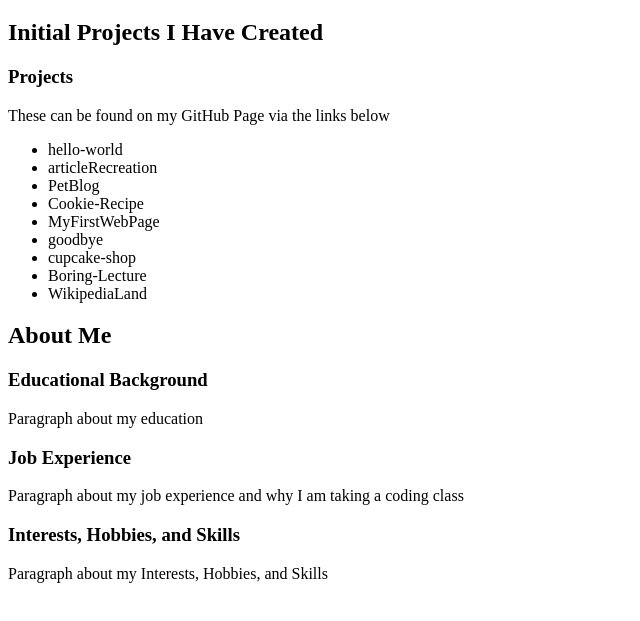
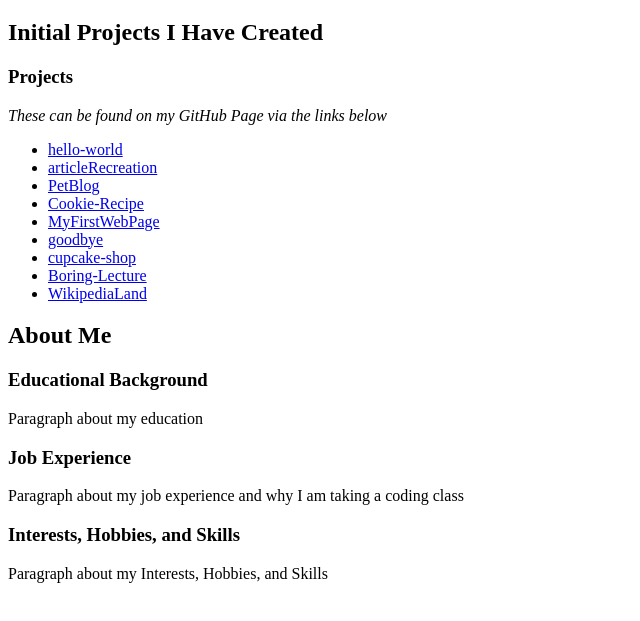
Before and after one commit to krause197/Portfolio-Landing-Page, a plain HTML site: page index.html in a window 1280 px wide. Shown: the part 61-682 px from the top of the page, without its empty margins (0-640 px from the left). Drawn offline with Linux system fonts and the light colour scheme.

Commit message:
Insert hyperlinks for projects on github

```diff
--- a/index.html
+++ b/index.html
@@ -8,17 +8,17 @@
     <h2>Initial Projects I Have Created</h2>
 
     <h3>Projects</h3>
-    <p>These can be found on my GitHub Page via the links below</p>
+    <p><em>These can be found on my GitHub Page via the links below</em></p>
     <ul>
-      <li>hello-world</li>
-      <li>articleRecreation</li>
-      <li>PetBlog</li>
-      <li>Cookie-Recipe</li>
-      <li>MyFirstWebPage</li>
-      <li>goodbye</li>
-      <li>cupcake-shop</li>
-      <li>Boring-Lecture</li>
-      <li>WikipediaLand</li>
+      <li><a href="https://github.com/krause197/hello-world.git">hello-world</a></li>
+      <li><a href="https://github.com/krause197/articleRecreation.git">articleRecreation</a></li>
+      <li><a href="https://github.com/krause197/PetBlog.git">PetBlog</a></li>
+      <li><a href="https://github.com/krause197/PetBlog.git">Cookie-Recipe</a></li>
+      <li><a href="https://github.com/krause197/MyFIrstWebPage.git">MyFirstWebPage</a></li>
+      <li><a href="https://github.com/krause197/goodbye.git">goodbye</a></li>
+      <li><a href="https://github.com/krause197/cupcake-shop.git">cupcake-shop</a></li>
+      <li><a href="https://github.com/krause197/Boring-Lecture.git">Boring-Lecture</a></li>
+      <li><a href="https://github.com/krause197/WikipediaLand.git">WikipediaLand</a></li>
     </ul>
 
     <h2>About Me</h2>
```
